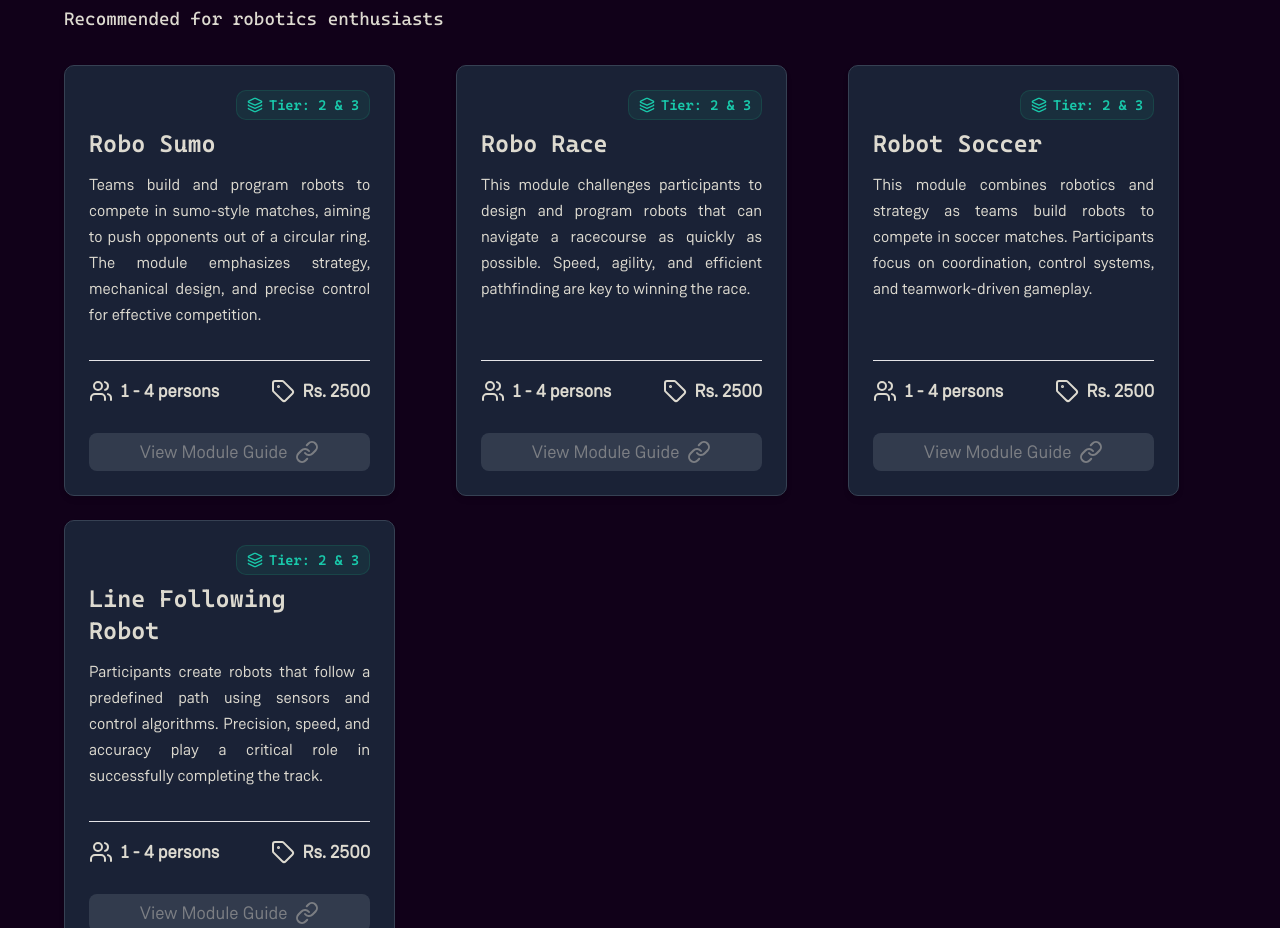
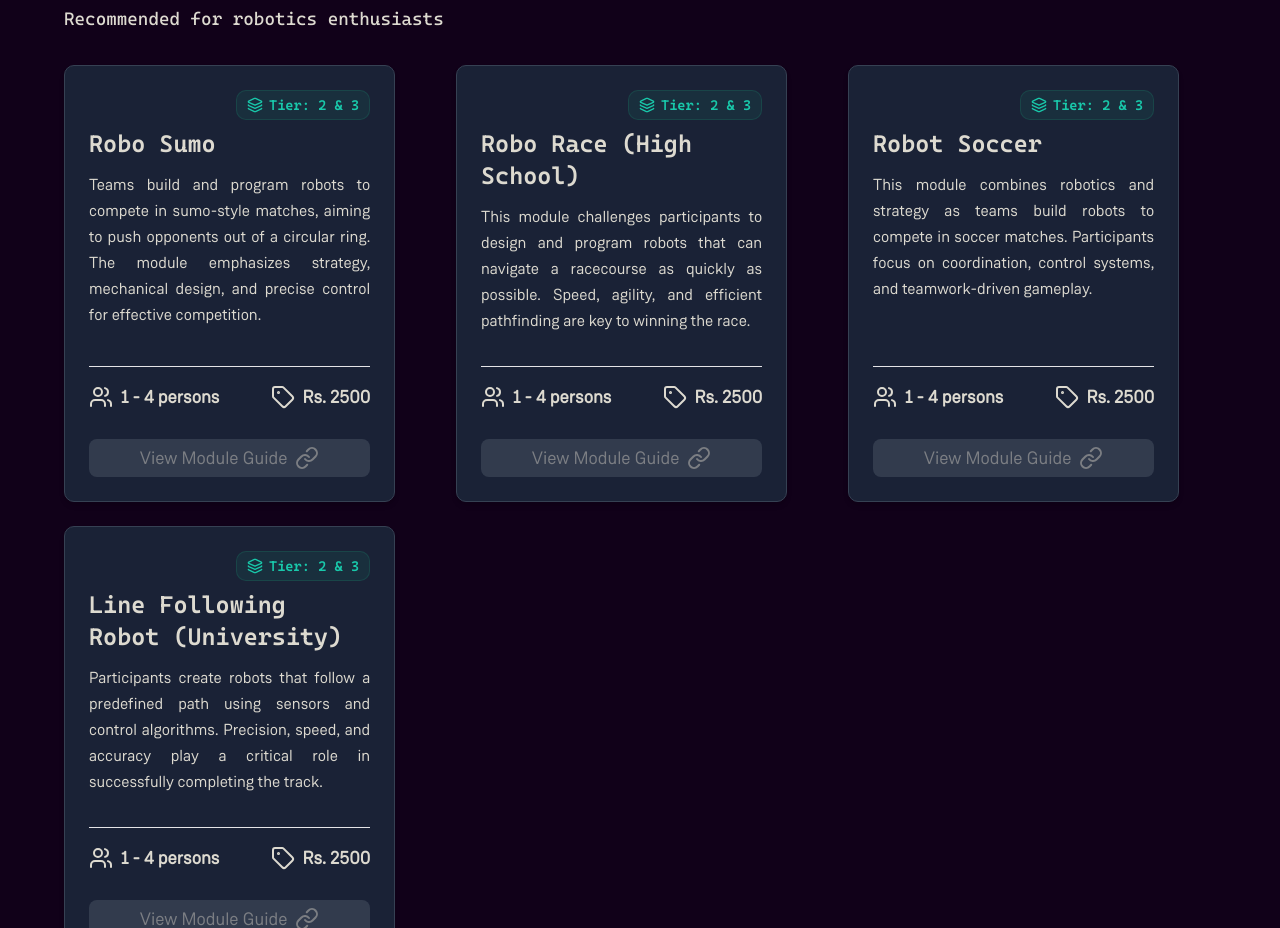
Before and after one commit to css-iba/css-website, a Next.js app: page /ProBattle in a window 1280 px wide. Shown: the part 5360-6288 px from the top of the page. Built offline with nearby package versions, Linux system fonts and the light colour scheme.

Commit message:
Update constants.ts

```diff
--- a/app/ProBattle/constants.ts
+++ b/app/ProBattle/constants.ts
@@ -235,7 +235,7 @@ const modulesData: ModuleCardProps[] = [
     Tier: [2, 3]
   },
   {
-    name: 'Robo Race',
+    name: 'Robo Race (High School)',
     description:
       'This module challenges participants to design and program robots that can navigate a racecourse as quickly as possible. Speed, agility, and efficient pathfinding are key to winning the race.',
     minParticipants: 1,
@@ -257,7 +257,7 @@ const modulesData: ModuleCardProps[] = [
     Tier: [2, 3]
   },
   {
-    name: 'Line Following Robot',
+    name: 'Line Following Robot (University)',
     description:
       'Participants create robots that follow a predefined path using sensors and control algorithms. Precision, speed, and accuracy play a critical role in successfully completing the track.',
     minParticipants: 1,
```
